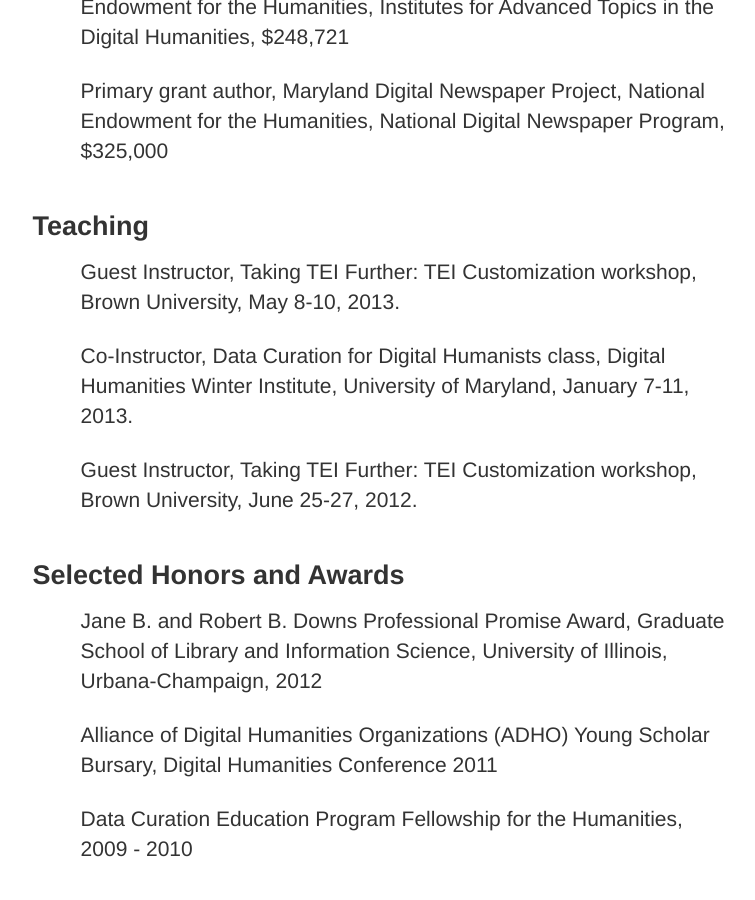
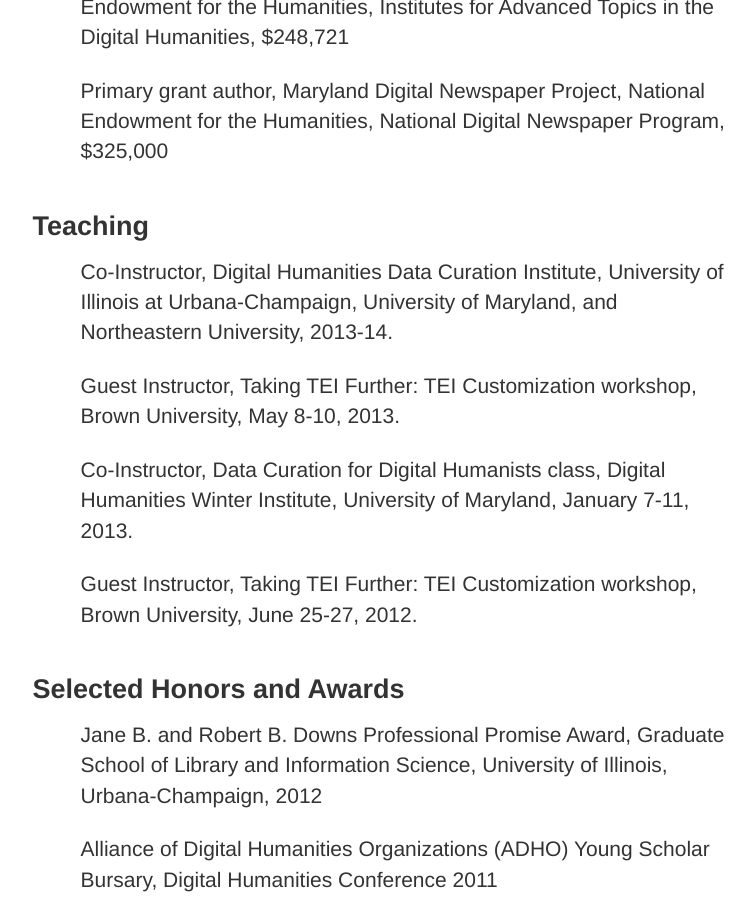
Before and after one commit to trevormunoz/calling-card, a Jekyll site: the page built from about/cv/index.html, in a window 1280 px wide and 900 px high, scrolled down 5249 px. Shown: the whole window, without its empty margins (355-1110 px from the left). Built offline with Jekyll 4.4.1, drawn with Linux system fonts in a browser that asks for light colours; nearby versions of some CDN libraries; library files that are not in the unit come from our copies; Markdown is read by kramdown in place of the engine named in the settings.

Commit message:
Add DHDC teaching

```diff
--- a/about/cv/index.html
+++ b/about/cv/index.html
@@ -97,6 +97,7 @@
 
     <h4>Teaching</h4>
     <ul>
+      <li>Co-Instructor, Digital Humanities Data Curation Institute, University of Illinois at Urbana-Champaign, University of Maryland, and Northeastern University, 2013-14.</li>
       <li>Guest Instructor, Taking TEI Further: TEI Customization workshop, Brown University, May 8-10, 2013.</li>
       <li>Co-Instructor, Data Curation for Digital Humanists class, Digital Humanities Winter Institute, University of Maryland, January 7-11, 2013.</li>
       <li>Guest Instructor, Taking TEI Further: TEI Customization workshop, Brown University, June 25-27, 2012.</li>
```
